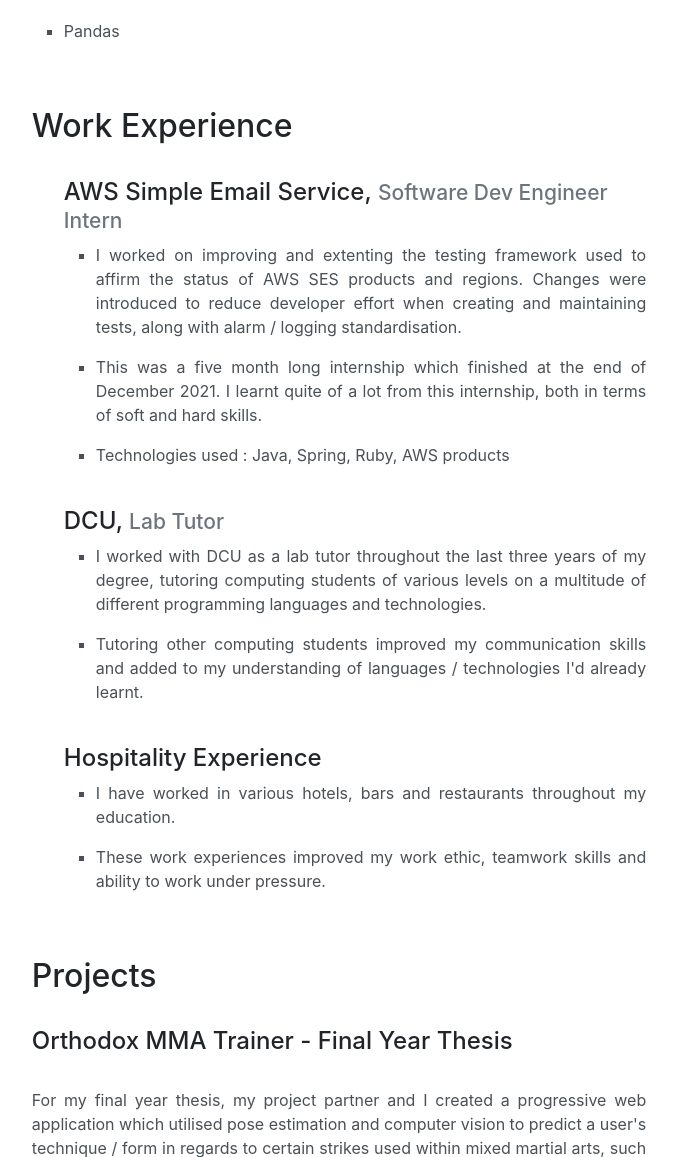
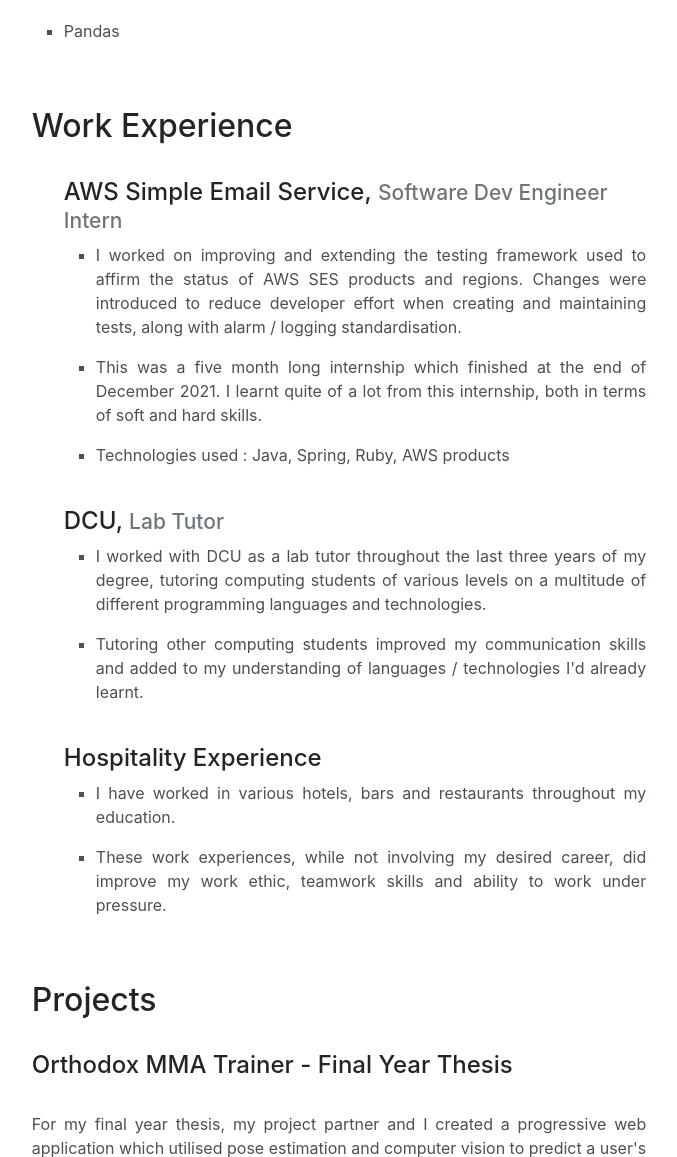
Before and after one commit to billoh28/CV-Website, a Flask app: page / in a window 1280 px wide. Shown: the part 1389-2546 px from the top of the page, without its empty margins (301-978 px from the left). Run offline with Flask 2, Linux system fonts and the light colour scheme; some libraries are stand-ins or nearby versions.

Commit message:
Updating pdf version of cv

```diff
--- a/templates/home.html
+++ b/templates/home.html
@@ -64,7 +64,7 @@
         <ul>
             <h4>AWS Simple Email Service, <small class="text-muted">Software Dev Engineer Intern</small></h4>
             <ul>
-                <li><p>I worked on improving and extenting the testing framework used to affirm the status of AWS SES products and regions. Changes were introduced to reduce developer effort when creating and maintaining tests, along with alarm / logging standardisation.</p></li>
+                <li><p>I worked on improving and extending the testing framework used to affirm the status of AWS SES products and regions. Changes were introduced to reduce developer effort when creating and maintaining tests, along with alarm / logging standardisation.</p></li>
                 <li><p>This was a five month long internship which finished at the end of December 2021. I learnt quite of a lot from this internship, both in terms of soft and hard skills.</p></li>
                 <li><p>Technologies used : Java, Spring, Ruby, AWS products</p></li>
             </ul>
@@ -82,7 +82,7 @@
             <h4>Hospitality Experience</h4>
             <ul>
                 <li><p>I have worked in various hotels, bars and restaurants throughout my education.</p></li>
-                <li><p>These work experiences improved my work ethic, teamwork skills and ability to work under pressure.</p></li>
+                <li><p>These work experiences, while not involving my desired career, did improve my work ethic, teamwork skills and ability to work under pressure.</p></li>
             </ul>
         </ul>
     </div>
```
Also changed, not shown: 1 other file.
